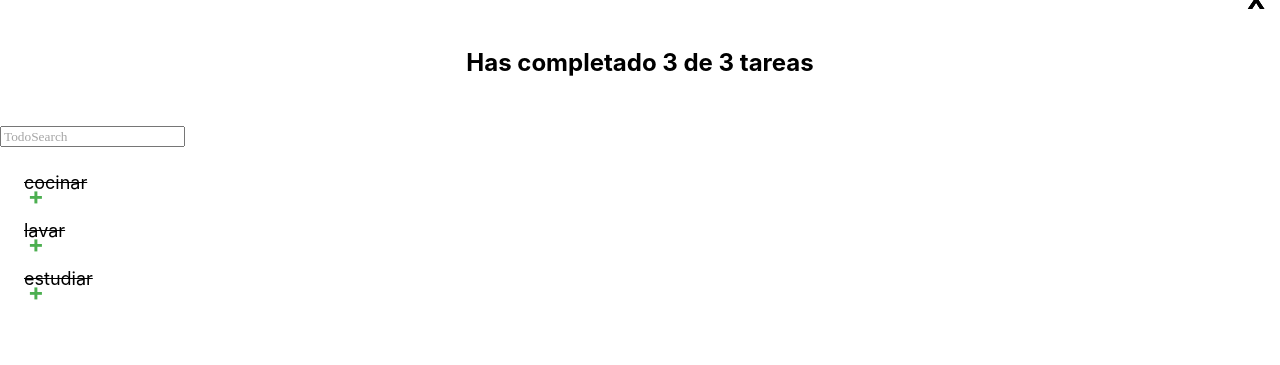
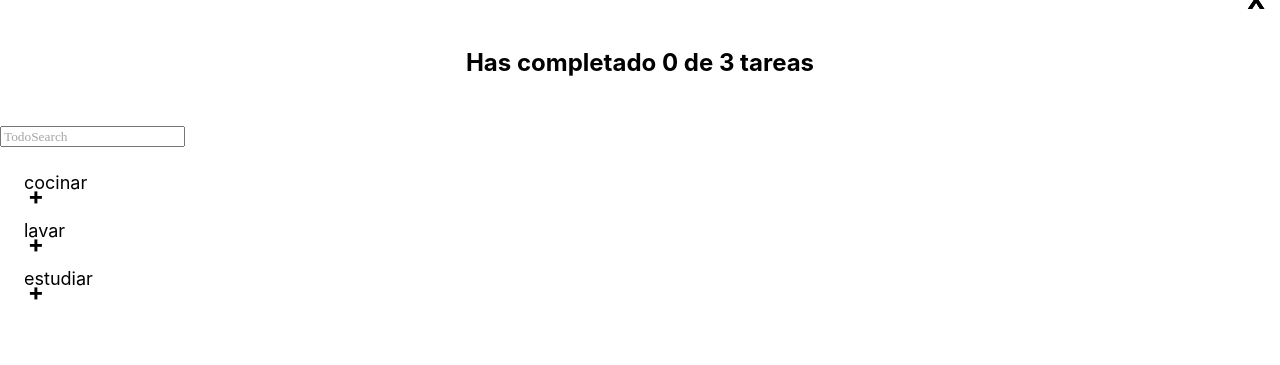
Before and after one commit to jclentino/TodoList, a React (Create React App) app: page / in a window 1280 px wide. Shown: the top 365 px of the page. Built offline with nearby package versions, Linux system fonts and the light colour scheme.

Commit message:
Añadiendo funcionalidad para completar y eliminar tareas

```diff
--- a/src/App.js
+++ b/src/App.js
@@ -6,9 +6,9 @@ import { TodoItem } from "./TodoItem"
 import { CreateTodoButton } from "./CreateTodoButton"
 
 const allTasks = [
-  {text: "cocinar", completed: true},
-  {text: "lavar", completed: true},
-  {text: "estudiar", completed: true},
+  {text: "cocinar", completed: false},
+  {text: "lavar", completed: false},
+  {text: "estudiar", completed: false},
 ]
 
 function App() {
@@ -30,6 +30,20 @@ function App() {
     })
   }
 
+  const completeTask = (text)=> {
+    const index = tasks.findIndex(task => task.text === text)
+    const newTasks = [ ...tasks]
+    newTasks[index].completed = !newTasks[index].completed
+    setTaks(newTasks)
+  }
+
+  const deleteTask = (text) => {
+    const index = tasks.findIndex(task => task.text === text)
+    const newTasks = [ ...tasks]
+    newTasks.splice(index, 1)
+    setTaks(newTasks)
+  }
+
   return (
     <>
       <TodoCounter taskCompleted={taskCompleted} taskTotal={taskTotal} />
@@ -40,6 +54,8 @@ function App() {
             key={task.text}
             text={task.text}
             completed={task.completed}
+            completeTask={completeTask}
+            deleteTask={deleteTask}
           />
         ))}
       </TodoList>
--- a/src/TodoItem.jsx
+++ b/src/TodoItem.jsx
@@ -1,16 +1,22 @@
 import React from "react";
 import './TodoItem.css'
 
-const TodoItem = ({ text, completed })=> {
-    const onClickEvent = (msg)=> {
-        alert(msg)
-    }
-
+const TodoItem = ({ text, completed, completeTask, deleteTask })=> {
     return (
         <li>
-            <span className={`Icon Icon-check ${completed && "Icon-check--active"}`} onClick={()=> onClickEvent('added')}>+</span>
+            <span
+                className={`Icon Icon-check ${completed && "Icon-check--active"}`}
+                onClick={()=> completeTask(text)}
+            >
+                +
+            </span>
             <p className={`TodoItem-p ${completed && "TodoItem-p--complete"}`} >{text}</p>
-            <span className="Icon Icon-delete" onClick={()=> onClickEvent('delete')}>X</span>
+            <span
+                className="Icon Icon-delete"
+                onClick={()=> deleteTask(text)}
+            >
+                X
+            </span>
         </li>
     )
 }
```
